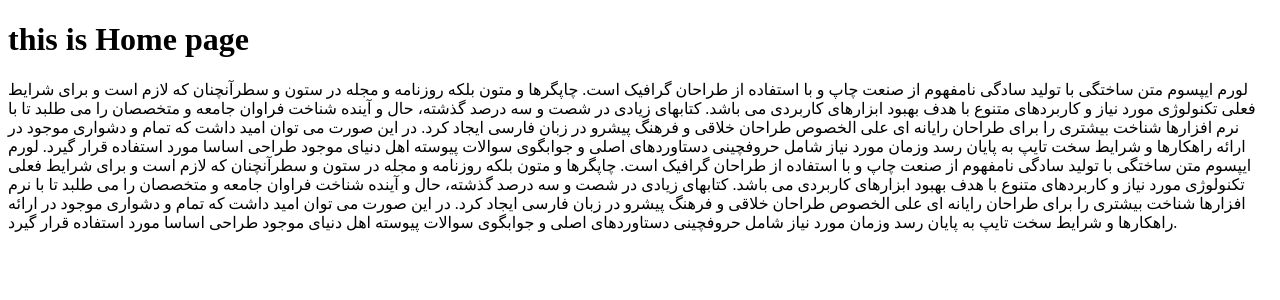
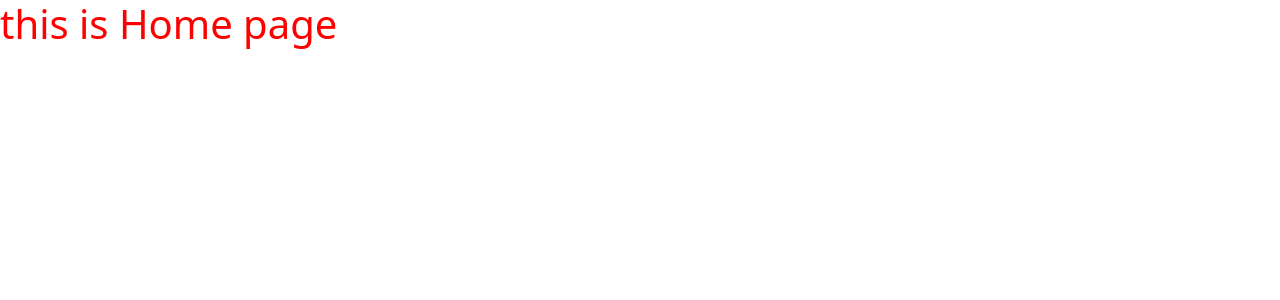
Before and after one commit to Arman19891006/Mysite, a Django app: page / in a window 1280 px wide. Shown: the top 300 px of the page. Run offline with Django 3.2, Linux system fonts and the light colour scheme.

Commit message:
added static directory and url in setting
-static root
-static url
-media -url
-media root

```diff
--- a/mysite/urls.py
+++ b/mysite/urls.py
@@ -15,8 +15,12 @@
 """
 from django.contrib import admin
 from django.urls import include, path
-
+from django.conf import settings
+from django.conf.urls.static import static
 urlpatterns = [
     path('admin/', admin.site.urls),
     path('',include('website.urls')),
 ]
+
+urlpatterns += static(settings.STATIC_URL, document_root=settings.STATIC_ROOT)
+urlpatterns += static(settings.MEDIA_URL, document_root=settings.MEDIA_ROOT)
--- /dev/null
+++ b/statics/css/test.css
@@ -0,0 +1,3 @@
+h1 {
+    color: rgb(255, 0, 0);
+}
--- a/templates/website/index.html
+++ b/templates/website/index.html
@@ -1,15 +1,16 @@
+{% load static %}
 <!DOCTYPE html>
 <html lang="en">
 <head>
     <meta charset="UTF-8">
     <meta http-equiv="X-UA-Compatible" content="IE=edge">
     <meta name="viewport" content="width=device-width, initial-scale=1.0">
+    <link href="https://cdn.jsdelivr.net/npm/bootstrap@5.1.3/dist/css/bootstrap.min.css" rel="stylesheet" integrity="sha384-1BmE4kWBq78iYhFldvKuhfTAU6auU8tT94WrHftjDbrCEXSU1oBoqyl2QvZ6jIW3" crossorigin="anonymous">
+    <link rel="stylesheet" href="{% static 'css/test.css' %}">
     <title>Document</title>
 </head>
 <body>
     <h1>this is Home page</h1>
-    <p>لورم ایپسوم متن ساختگی با تولید سادگی نامفهوم از صنعت چاپ و با استفاده از طراحان گرافیک است. چاپگرها و متون بلکه روزنامه و مجله در ستون و سطرآنچنان که لازم است و برای شرایط فعلی تکنولوژی مورد نیاز و کاربردهای متنوع با هدف بهبود ابزارهای کاربردی می باشد. کتابهای زیادی در شصت و سه درصد گذشته، حال و آینده شناخت فراوان جامعه و متخصصان را می طلبد تا با نرم افزارها شناخت بیشتری را برای طراحان رایانه ای علی الخصوص طراحان خلاقی و فرهنگ پیشرو در زبان فارسی ایجاد کرد. در این صورت می توان امید داشت که تمام و دشواری موجود در ارائه راهکارها و شرایط سخت تایپ به پایان رسد وزمان مورد نیاز شامل حروفچینی دستاوردهای اصلی و جوابگوی سوالات پیوسته اهل دنیای موجود طراحی اساسا مورد استفاده قرار گیرد.
 
-        لورم ایپسوم متن ساختگی با تولید سادگی نامفهوم از صنعت چاپ و با استفاده از طراحان گرافیک است. چاپگرها و متون بلکه روزنامه و مجله در ستون و سطرآنچنان که لازم است و برای شرایط فعلی تکنولوژی مورد نیاز و کاربردهای متنوع با هدف بهبود ابزارهای کاربردی می باشد. کتابهای زیادی در شصت و سه درصد گذشته، حال و آینده شناخت فراوان جامعه و متخصصان را می طلبد تا با نرم افزارها شناخت بیشتری را برای طراحان رایانه ای علی الخصوص طراحان خلاقی و فرهنگ پیشرو در زبان فارسی ایجاد کرد. در این صورت می توان امید داشت که تمام و دشواری موجود در ارائه راهکارها و شرایط سخت تایپ به پایان رسد وزمان مورد نیاز شامل حروفچینی دستاوردهای اصلی و جوابگوی سوالات پیوسته اهل دنیای موجود طراحی اساسا مورد استفاده قرار گیرد.</p>
 </body>
 </html>
```
Also changed, not shown: mysite/settings.py (+10 -0 lines).
